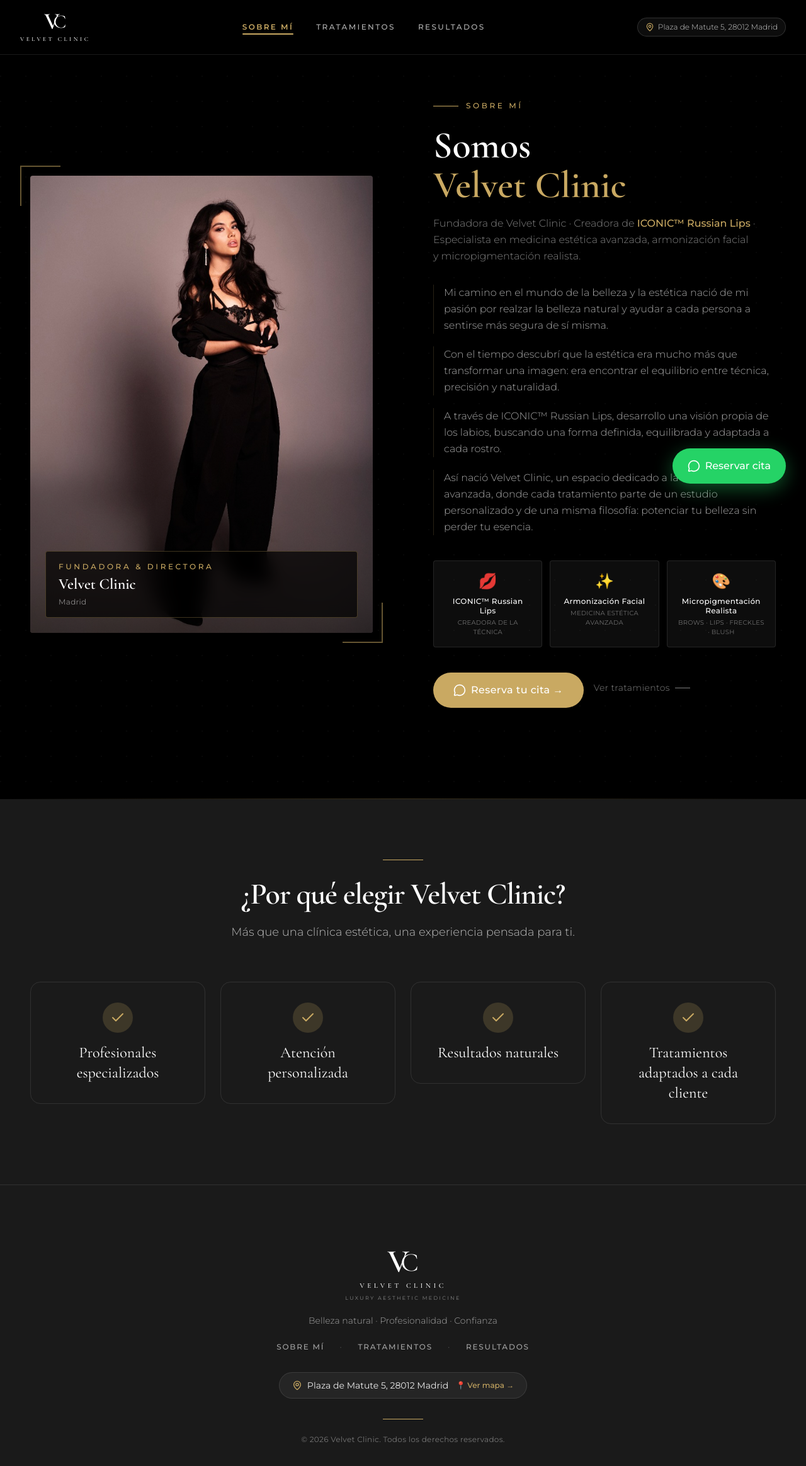
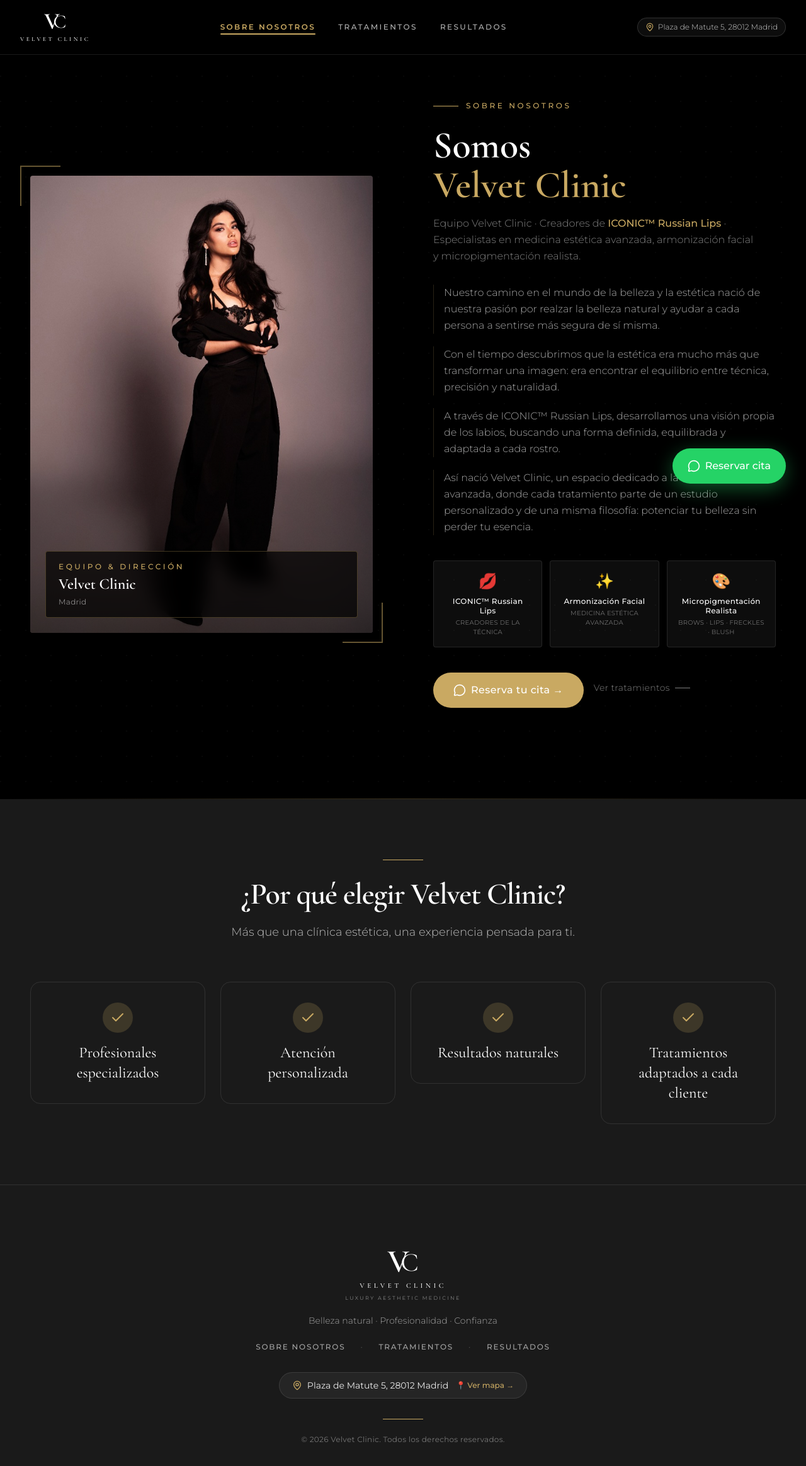
Before and after one commit to serradogee/velvet, a React (Vite) app: page / in a window 1280 px wide. Shown: the top 2328 px of the page at 63% size. Built offline with nearby package versions, Linux system fonts and the light colour scheme.

Commit message:
Update copy to team perspective (plural) and Sobre nosotros

```diff
--- a/src/components/layout/Footer.tsx
+++ b/src/components/layout/Footer.tsx
@@ -21,8 +21,8 @@
 
         {/* Quick links */}
         <div className="flex flex-wrap justify-center items-center gap-6 mb-8 text-xs tracking-[0.15em] uppercase font-medium">
-          <Link to="/#sobre-mi" className="text-white/60 hover:text-velvet-gold transition-colors">
-            Sobre mí
+          <Link to="/#sobre-nosotros" className="text-white/60 hover:text-velvet-gold transition-colors">
+            Sobre nosotros
           </Link>
           <span className="text-white/20">·</span>
           <Link to="/tratamientos" className="text-white/60 hover:text-velvet-gold transition-colors">
--- a/src/components/layout/Header.tsx
+++ b/src/components/layout/Header.tsx
@@ -5,7 +5,7 @@
 import Logo from '../ui/Logo'
 
 const navLinks = [
-  { label: 'Sobre mí', to: '/#sobre-mi' },
+  { label: 'Sobre nosotros', to: '/#sobre-nosotros' },
   { label: 'Tratamientos', to: '/tratamientos' },
   { label: 'Resultados', to: '/resultados' },
 ]
@@ -30,7 +30,7 @@
   const isLinkActive = (to: string) => {
     if (to === '/tratamientos' && location.pathname === '/tratamientos') return true
     if (to === '/resultados' && location.pathname === '/resultados') return true
-    if (to === '/#sobre-mi' && location.pathname === '/') return true
+    if ((to === '/#sobre-nosotros' || to === '/#sobre-mi') && location.pathname === '/') return true
     return false
   }
 
--- a/src/components/sections/About.tsx
+++ b/src/components/sections/About.tsx
@@ -4,22 +4,22 @@
 import WhatsAppButton from '../ui/WhatsAppButton'
 
 const specialties = [
-  { icon: '💋', label: 'ICONIC™ Russian Lips', desc: 'Creadora de la técnica' },
+  { icon: '💋', label: 'ICONIC™ Russian Lips', desc: 'Creadores de la técnica' },
   { icon: '✨', label: 'Armonización Facial', desc: 'Medicina estética avanzada' },
   { icon: '🎨', label: 'Micropigmentación Realista', desc: 'Brows · Lips · Freckles · Blush' },
 ]
 
 const bioParagraphs = [
-  'Mi camino en el mundo de la belleza y la estética nació de mi pasión por realzar la belleza natural y ayudar a cada persona a sentirse más segura de sí misma.',
-  'Con el tiempo descubrí que la estética era mucho más que transformar una imagen: era encontrar el equilibrio entre técnica, precisión y naturalidad.',
-  'A través de ICONIC™ Russian Lips, desarrollo una visión propia de los labios, buscando una forma definida, equilibrada y adaptada a cada rostro.',
+  'Nuestro camino en el mundo de la belleza y la estética nació de nuestra pasión por realzar la belleza natural y ayudar a cada persona a sentirse más segura de sí misma.',
+  'Con el tiempo descubrimos que la estética era mucho más que transformar una imagen: era encontrar el equilibrio entre técnica, precisión y naturalidad.',
+  'A través de ICONIC™ Russian Lips, desarrollamos una visión propia de los labios, buscando una forma definida, equilibrada y adaptada a cada rostro.',
   'Así nació Velvet Clinic, un espacio dedicado a la medicina estética avanzada, donde cada tratamiento parte de un estudio personalizado y de una misma filosofía: potenciar tu belleza sin perder tu esencia.',
 ]
 
 export default function About() {
   return (
     <section
-      id="sobre-mi"
+      id="sobre-nosotros"
       className="relative bg-black overflow-hidden"
     >
       {/* Decorative background texture */}
@@ -52,7 +52,7 @@
               <div className="absolute bottom-6 left-6 right-6 z-20">
                 <div className="bg-black/70 backdrop-blur-md border border-velvet-gold/30 px-5 py-4 rounded-sm">
                   <p className="text-velvet-gold text-xs tracking-[0.3em] uppercase font-medium mb-1">
-                    Fundadora & Directora
+                    Equipo & Dirección
                   </p>
                   <p className="text-white font-display text-2xl font-semibold">
                     Velvet Clinic
@@ -72,7 +72,7 @@
               <div className="flex items-center gap-3 mb-6">
                 <span className="h-px w-10 bg-velvet-gold" />
                 <span className="text-velvet-gold text-xs tracking-[0.3em] uppercase font-medium">
-                  Sobre mí
+                  Sobre nosotros
                 </span>
               </div>
 
@@ -83,9 +83,9 @@
               </h2>
 
               <p className="text-white/50 text-sm md:text-base font-light leading-relaxed mb-8 max-w-lg">
-                Fundadora de Velvet Clinic · Creadora de{' '}
+                Equipo Velvet Clinic · Creadores de{' '}
                 <span className="text-velvet-gold font-medium">ICONIC™ Russian Lips</span>{' '}
-                · Especialista en medicina estética avanzada, armonización facial
+                · Especialistas en medicina estética avanzada, armonización facial
                 y micropigmentación realista.
               </p>
             </AnimatedSection>
--- a/src/pages/TreatmentsPage.tsx
+++ b/src/pages/TreatmentsPage.tsx
@@ -151,7 +151,7 @@
                           Velvet Clinic
                         </p>
                         <p className="text-white/50 text-[11px] mt-0.5">
-                          Creadora de ICONIC™ Russian Lips
+                          Creadores de ICONIC™ Russian Lips
                         </p>
                       </div>
                     </div>
@@ -334,7 +334,7 @@
                   className="!bg-velvet-gold !text-black !border-velvet-gold hover:!bg-white font-medium"
                 />
                 <Link
-                  to="/#sobre-mi"
+                  to="/#sobre-nosotros"
                   className="inline-flex items-center gap-2 text-white/70 text-sm font-light hover:text-velvet-gold transition-colors py-2"
                 >
                   <span>Conocer Velvet Clinic</span>
```
